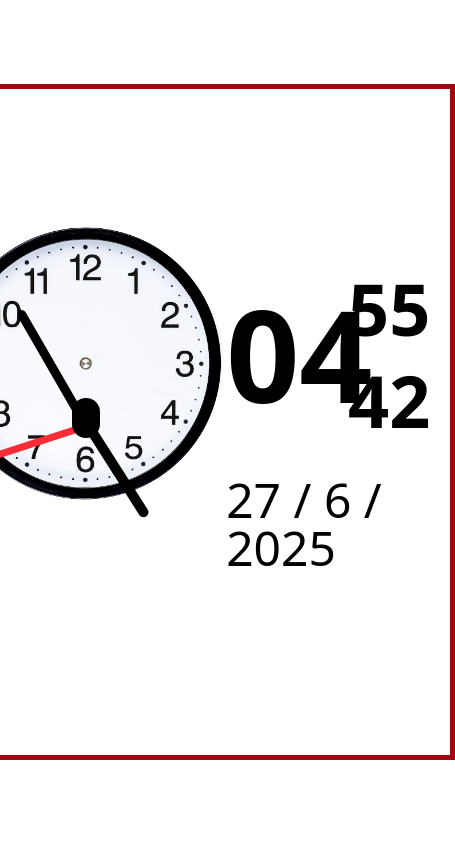
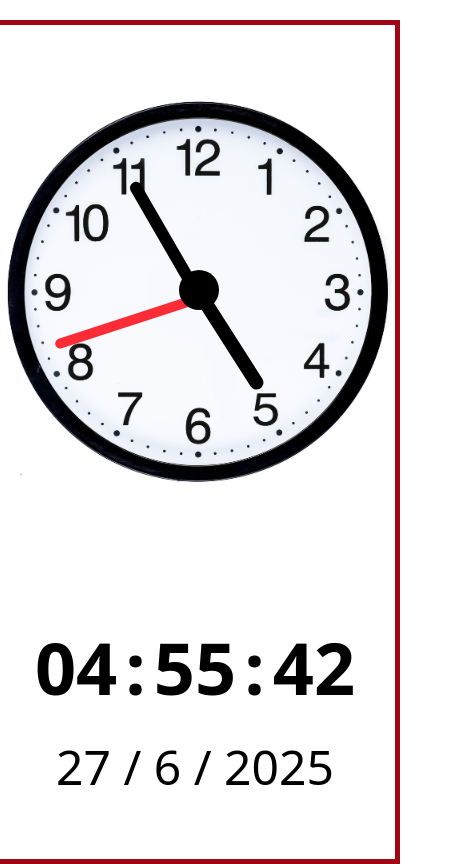
Before and after one commit to shakiburrashid/Digital-and-Analalog-Clock, a React (Vite) app: page / in a window 390 px wide. Shown: the whole page, 455 px wide, since content can reach past the window. Built offline with nearby package versions, Linux system fonts and the light colour scheme.

Commit message:
fully created clock

```diff
--- a/src/App.jsx
+++ b/src/App.jsx
@@ -48,17 +48,19 @@ function App() {
   return (
     <>
       <div className="h-[100vh] m-auto flex justify-center items-center">
-        <div className="w-[150vh] h-[80vh] flex items-center justify-around border-5 border-red-800">
-          <div className="bg-[url(./assets/Clockimage.png)] w-100 h-100 bg-no-repeat bg-size-[100%] relative origin-bottom">
+        <div className="w-[150vh] h-[80vh] flex items-center justify-around border-5 border-red-800 || max-md:flex-col max-md:w-[80vh] max-md:h-[100vh] max-md:mt-10">
+          <div className="bg-[url(./assets/Clockimage.png)] w-100 h-100 bg-no-repeat bg-size-[100%] relative origin-bottom || max-md:bg-size-[100%]">
             <div className="HOUR bg-black w-[3.5%] h-[28%] rounded-xl absolute top-[22%] left-[49.4%] origin-bottom " style={{ transform: `rotate(${hourRotation}deg)` }}></div>
             <div className="MINUTE bg-black w-[3%] h-[33%] rounded-xl absolute top-[17.8%] left-[49.4%] origin-bottom " style={{ transform: `rotate(${minuteRoation}deg)` }}></div>
             <div className="SECOND bg-red-500 w-[2.5%] h-[38%] rounded-xl absolute top-[13%] left-[49.9%] origin-bottom " style={{ transform: `rotate(${secondRotation}deg)` }}></div>
             <div className="CENTER CIRCLE  bg-black w-[10%] h-[10%] rounded-full absolute top-[44%] left-[46%] "></div>
           </div>
           <div className="flex flex-col gap-10 justify-center items-center">
-            <div className="grid grid-cols-2 gap-5 items-center text-7xl font-bold">
-              <h1 className="row-span-2 text-[8rem]">{hour()}</h1>
+            <div className="grid grid-cols-2 gap-5 items-center text-7xl font-bold || max-md:flex max-md:gap-2 max-md:justify-center max-md:items-center">
+              <h1 className="row-span-2 text-[8rem] || max-md:text-7xl">{hour()}</h1>
+              <h1 className="md:hidden">:</h1>
               <h1>{minute()}</h1>
+              <h1 className="md:hidden">:</h1>
               <h1>{seconds()}</h1>
             </div>
             <div>
```
